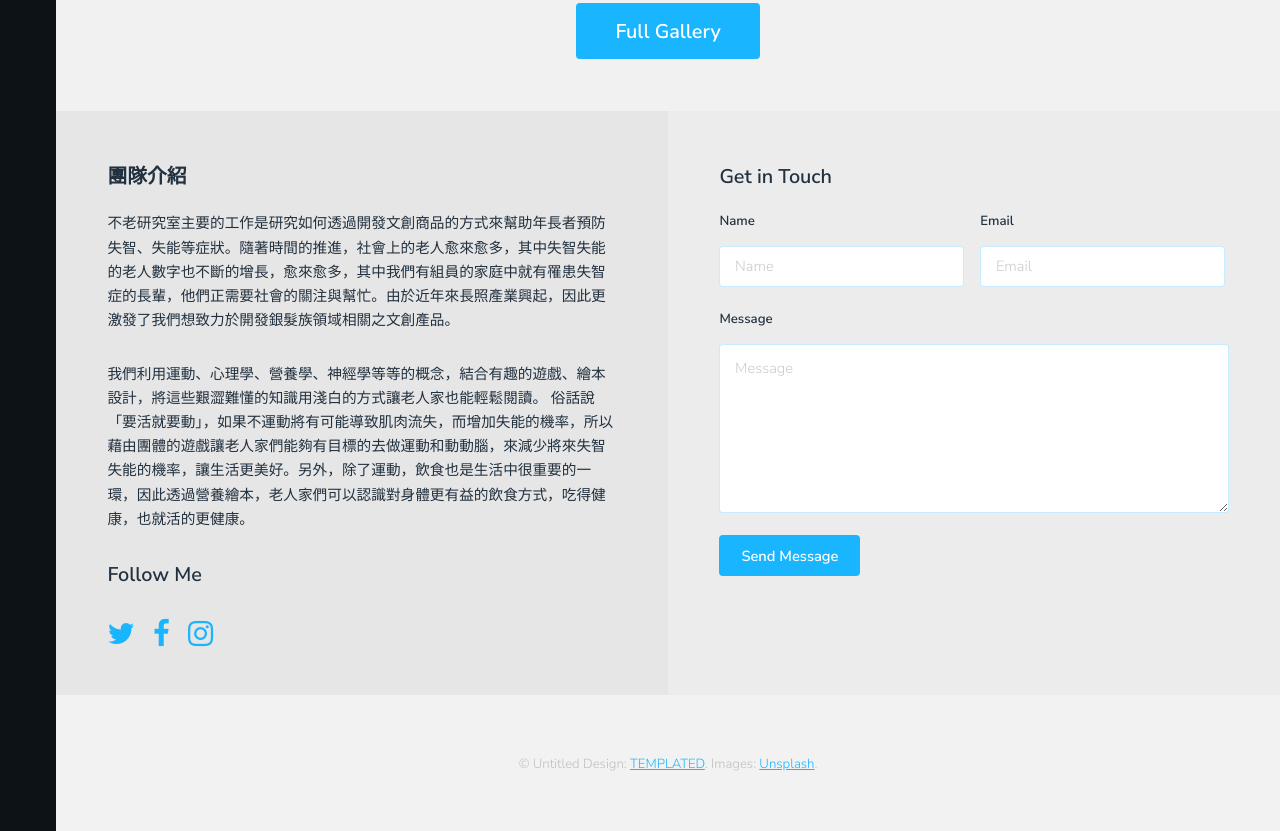
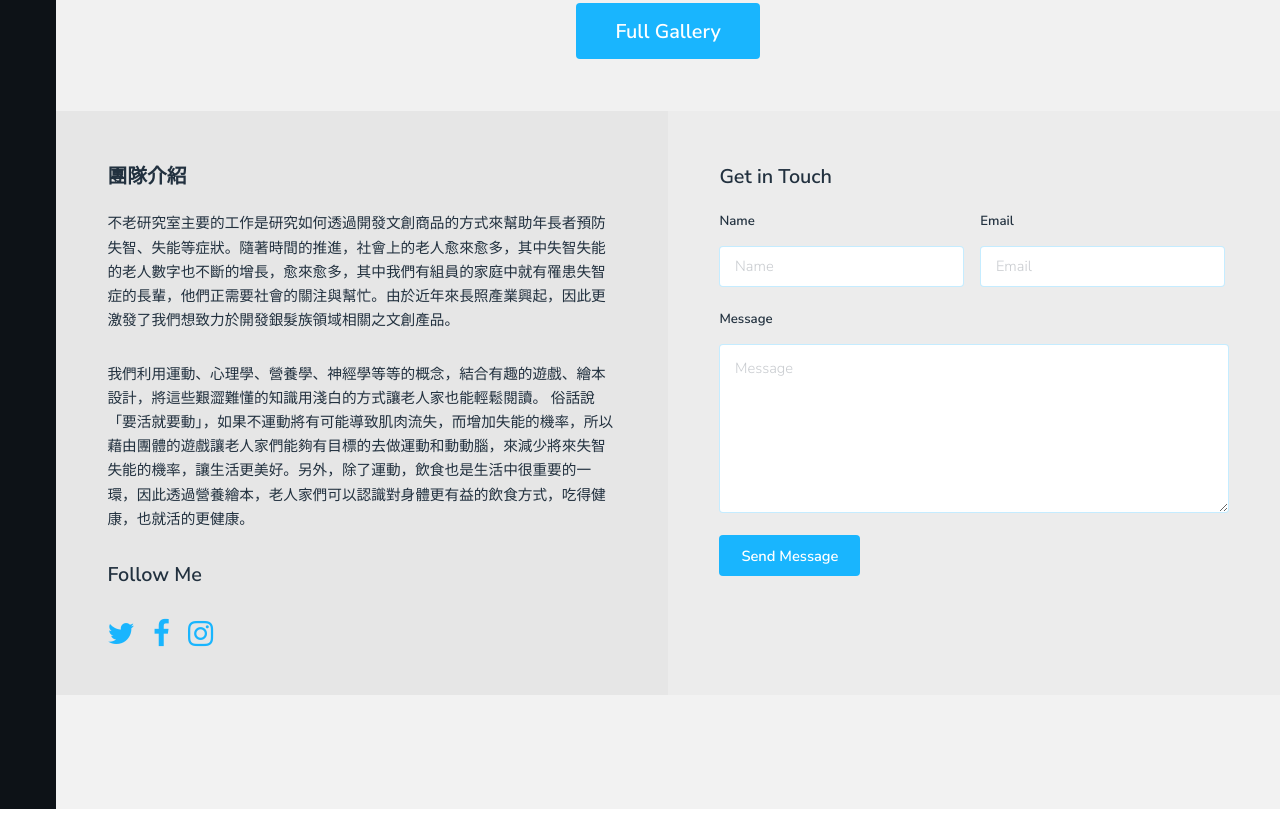
Before and after one commit to agelessteam/agelessteam.github.io, a plain HTML site: page final/index.html in a window 1280 px wide. Shown: the part 1332-2163 px from the top of the page. After the commit the page ends 2141 px from the top, so only its background shows below. Drawn offline with Linux system fonts and the light colour scheme.

Commit message:
Update index.html

```diff
--- a/final/index.html
+++ b/final/index.html
@@ -114,7 +114,7 @@
 					<!-- Footer -->
 						<footer id="footer">
 							<div class="copyright">
-								&copy; Untitled Design: <a href="https://templated.co/">TEMPLATED</a>. Images: <a href="https://unsplash.com/">Unsplash</a>.
+								<!--&copy; Untitled Design: <a href="https://templated.co/">TEMPLATED</a>. Images: <a href="https://unsplash.com/">Unsplash</a>.-->
 							</div>
 						</footer>
 				</section>
```
